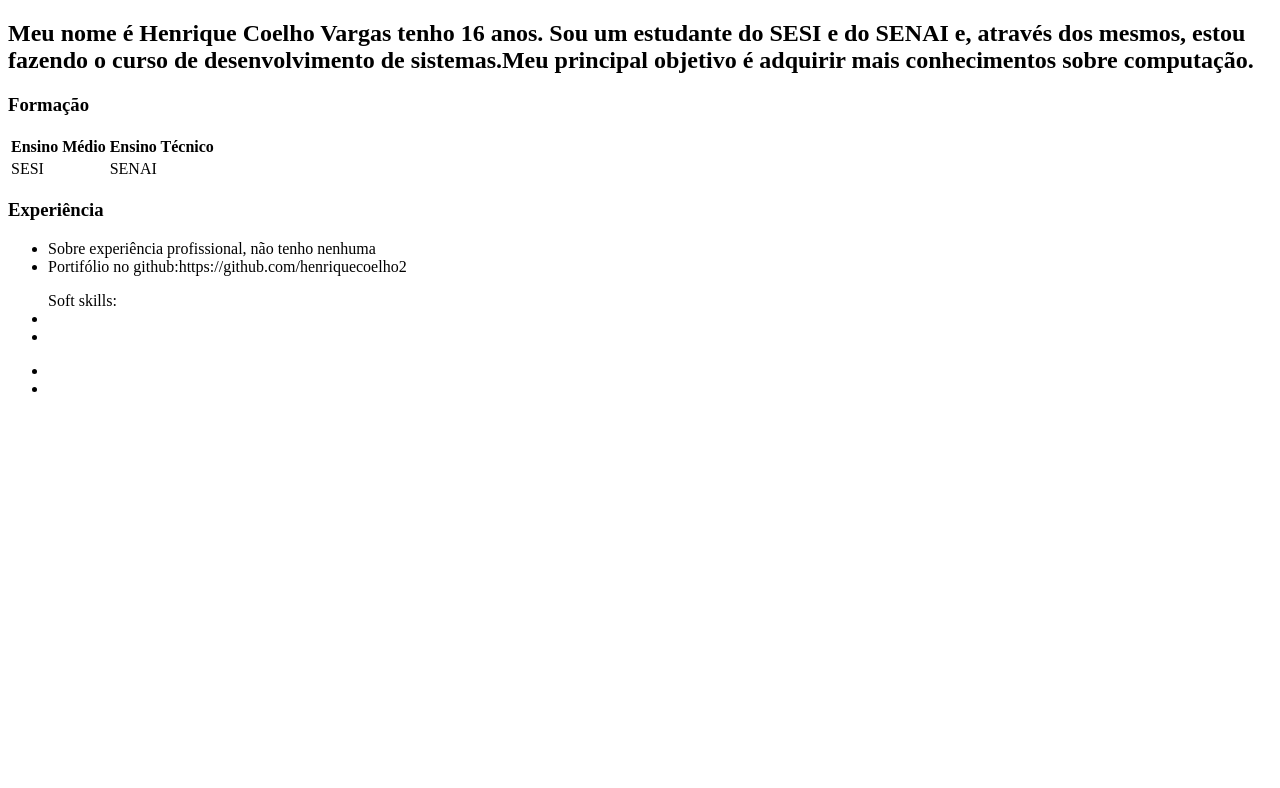
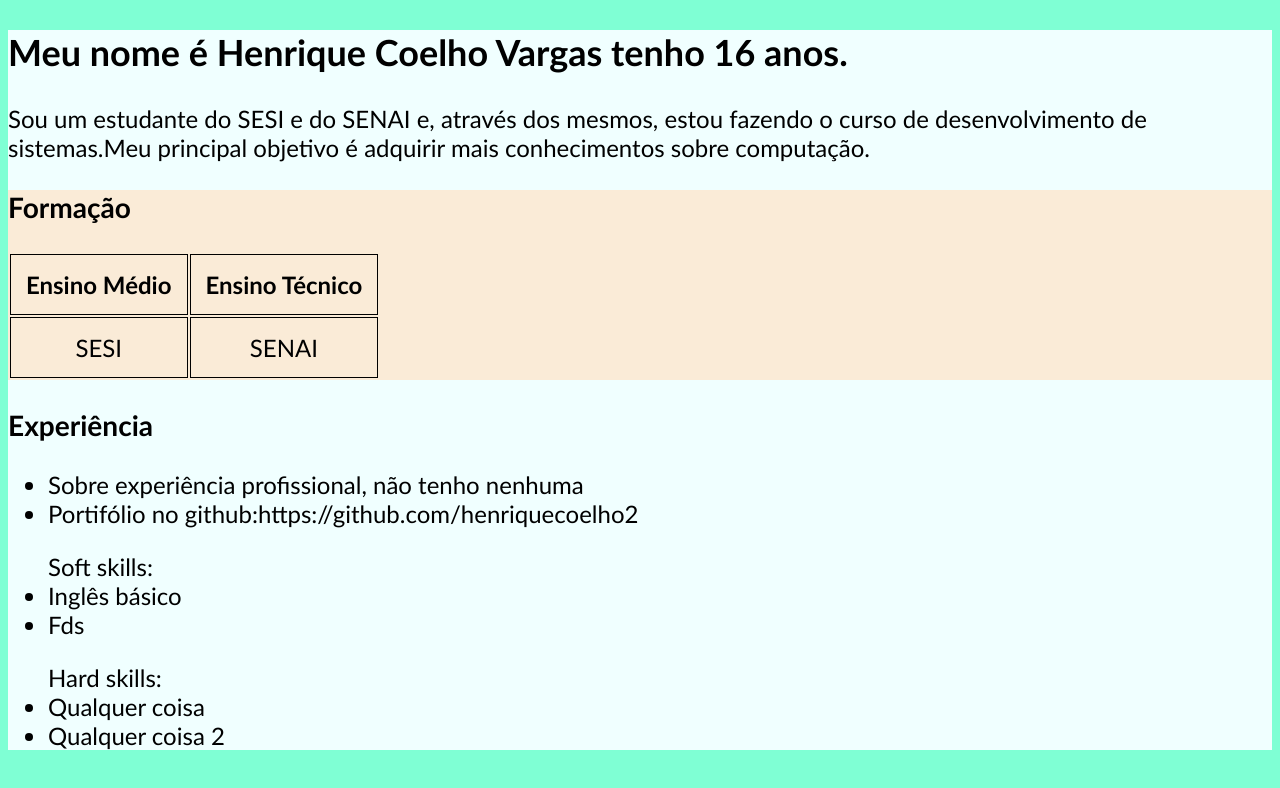
Before and after one commit to henriquecoelho2/Curriculo, a plain HTML site: page index.html in a window 1280 px wide. Drawn offline with Linux system fonts and the light colour scheme.

Commit message:
Estilizei as duas primeiras seções da página.

```diff
--- a/index.html
+++ b/index.html
@@ -2,11 +2,35 @@
 <html>
     <head>
         <title>Currículo do Henrique</title>
+    <style>
+        body {
+            font-family:'Trebuchet MS', 'Lucida Sans Unicode', 'Lucida Grande', 'Lucida Sans', Arial, sans-serif;
+            font-size: 150%;
+            background-color: aquamarine;
+        }
+        .conteiner {
+            background-color: azure;
+        }
+        .formation {
+            background-color: antiquewhite;
+        }
+        th, td {
+            padding: 15px;
+            border: 1px solid black;
+        }
+        th{
+            text-align: center;
+        }
+        table{
+            text-align: center;
+        }
+    </style>
     </head>
     <body>
         <div class="conteiner">
             <header>
-                <h2>Meu nome é Henrique Coelho Vargas tenho 16 anos. Sou um estudante do SESI e do SENAI e, através dos mesmos, estou fazendo o curso de desenvolvimento de sistemas.Meu principal objetivo é adquirir mais conhecimentos sobre computação.</h2>
+                <h2>Meu nome é Henrique Coelho Vargas tenho 16 anos.</h2>
+                <p>Sou um estudante do SESI e do SENAI e, através dos mesmos, estou fazendo o curso de desenvolvimento de sistemas.Meu principal objetivo é adquirir mais conhecimentos sobre computação.</p>
             </header>
             <section class="formation">
                 <h3>Formação</h3>
@@ -30,12 +54,12 @@
             </section>
             <section class="skills">
                 <ul class="skills-list">Soft skills:
-                    <li class="skill"></li>
-                    <li class="skill>>"></li>
+                    <li class="skill">Inglês básico</li>
+                    <li class="skill>>">Fds</li>
                 </ul>
-                <ul class="skills-list">
-                    <li class="skill"></li>
-                    <li class="skill"></li>
+                <ul class="skills-list"> Hard skills:
+                    <li class="skill">Qualquer coisa</li>
+                    <li class="skill">Qualquer coisa 2</li>
                 </ul>
             </section>
         </div>
```
